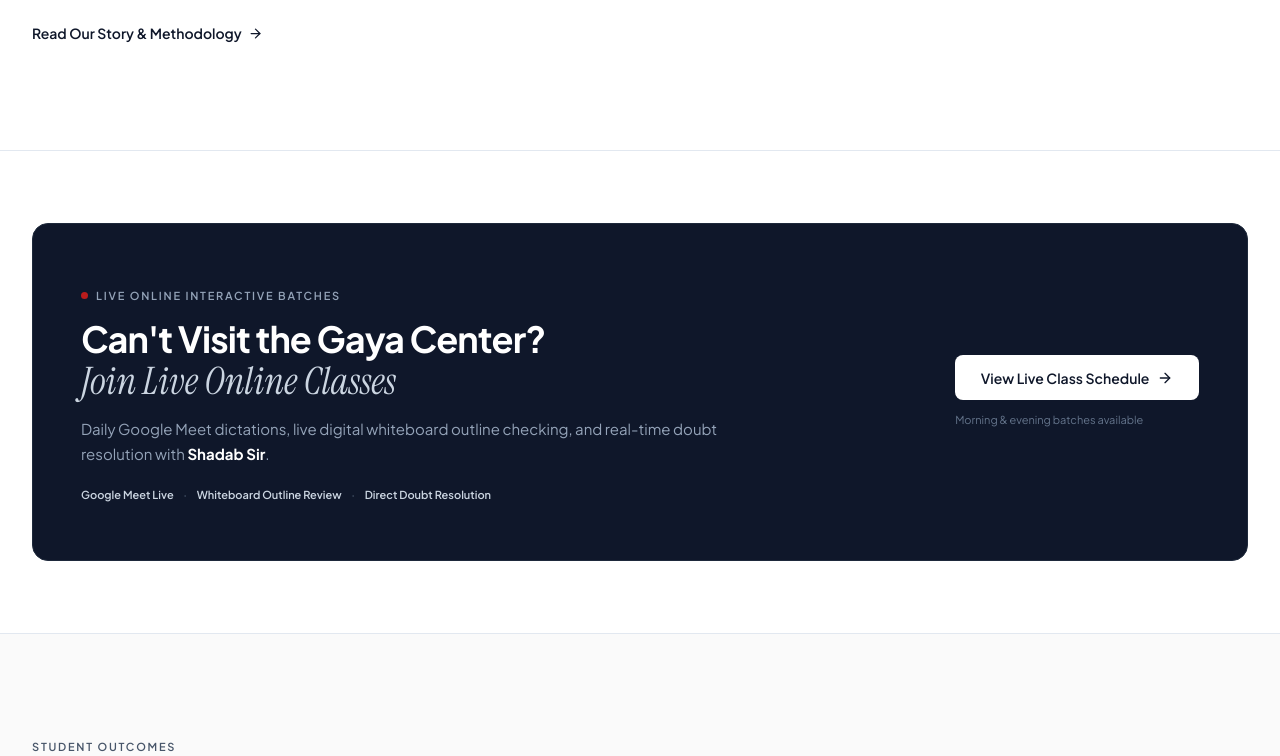
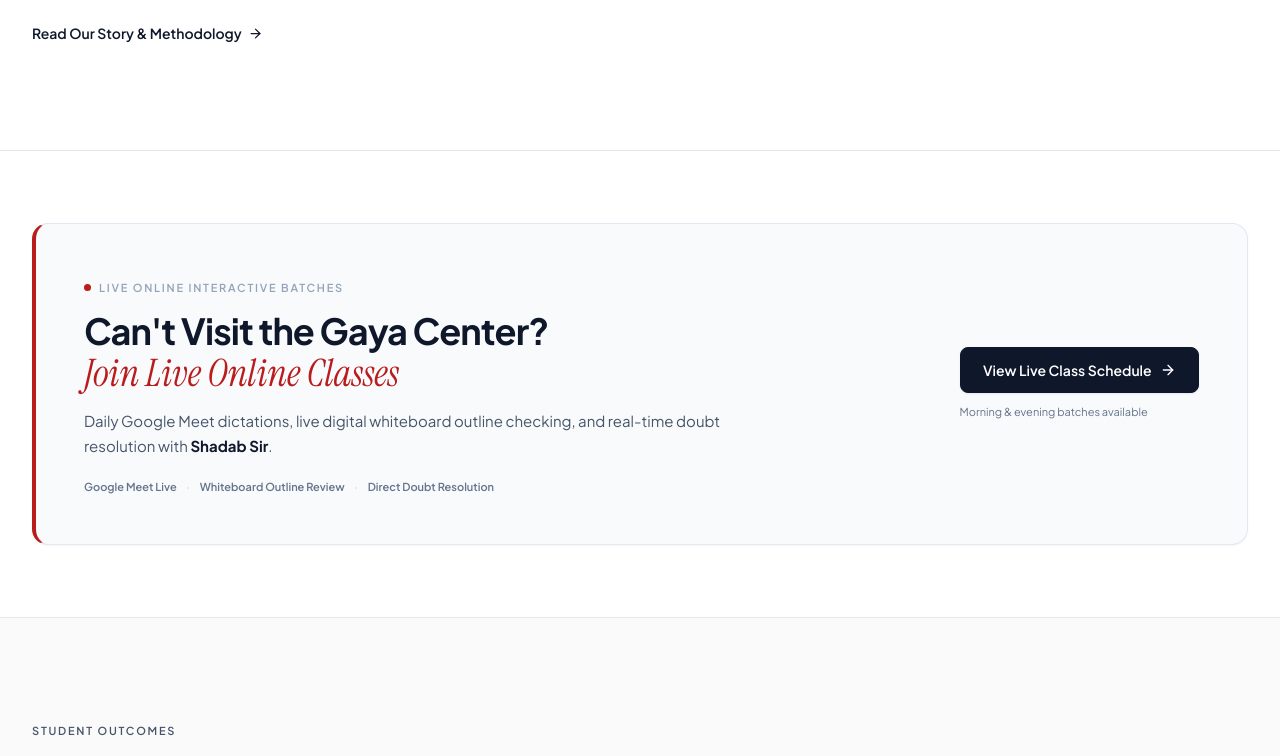
Before and after one commit to codemonkx/shorthandplus, a React (Vite) app: page / in a window 1280 px wide. Shown: the part 2728-3484 px from the top of the page. Built offline with nearby package versions, Linux system fonts and the light colour scheme; no server answers.

Commit message:
feat(home): replace heavy dark CTA sections with light tonal editorial surfaces and soften active tab outlines

```diff
--- a/src/landing-redesign.css
+++ b/src/landing-redesign.css
@@ -530,8 +530,16 @@
 }
 
 .sp-engine-tab-card.active {
-  border-left-color: var(--sp-crimson);
-  background-color: #FAFAFA;
+  background-color: #FFFFFF !important;
+  border: 1px solid #E2E8F0 !important;
+  border-left: 3px solid #B91C1C !important;
+  border-radius: 8px !important;
+  box-shadow: 0 4px 16px rgba(15, 23, 42, 0.04) !important;
+}
+
+.sp-engine-tab-card.inactive {
+  background-color: transparent !important;
+  border-left: 3px solid transparent !important;
 }
 
 .sp-engine-tab-head {
@@ -1253,14 +1261,16 @@
 
 .sp-live-banner-card {
   position: relative;
-  background-color: var(--sp-bg-ink);
-  border: 1px solid #1E293B;
+  background-color: #F8FAFC !important;
+  border: 1px solid #E2E8F0 !important;
+  border-left: 4px solid #B91C1C !important;
   border-radius: 16px;
   padding: 2.5rem 1.75rem;
   display: flex;
   flex-direction: column;
   gap: 2rem;
   text-align: left;
+  box-shadow: 0 1px 3px rgba(15, 23, 42, 0.04) !important;
 }
 
 @media (min-width: 1024px) {
@@ -1268,7 +1278,7 @@
     flex-direction: row;
     align-items: center;
     justify-content: space-between;
-    padding: 3.5rem 3rem;
+    padding: 3rem 3rem;
   }
 }
 
@@ -1293,13 +1303,14 @@
 
 .sp-live-headline {
   margin: 0 0 0.85rem;
+  color: #0F172A !important;
 }
 
 .sp-live-serif-accent {
   font-family: var(--sp-font-serif);
   font-style: italic;
   font-weight: 400;
-  color: #CBD5E1;
+  color: #B91C1C !important;
   letter-spacing: normal;
   font-size: 1.05em;
   white-space: nowrap;
@@ -1307,10 +1318,11 @@
 
 .sp-live-body {
   margin: 0 0 1.25rem;
+  color: #475569 !important;
 }
 
 .sp-live-body strong {
-  color: #FFFFFF;
+  color: #0F172A !important;
 }
 
 .sp-live-features-strip {
@@ -1321,11 +1333,11 @@
   font-family: var(--sp-font-sans);
   font-size: 11px;
   font-weight: 600;
-  color: #94A3B8;
+  color: #64748B !important;
 }
 
 .sp-live-feat-divider {
-  color: #475569;
+  color: #CBD5E1 !important;
 }
 
 .sp-live-action-col {
@@ -1334,24 +1346,6 @@
   align-items: flex-start;
   gap: 0.65rem;
   flex-shrink: 0;
-}
-
-.sp-live-btn-white {
-  display: inline-flex;
-  align-items: center;
-  justify-content: center;
-  gap: 0.5rem;
-  background-color: #FFFFFF;
-  color: var(--sp-bg-ink);
-  border: none;
-  border-radius: 8px;
-  padding: 0.85rem 1.6rem;
-  cursor: pointer;
-  transition: all 0.2s ease;
-}
-
-.sp-live-btn-white:hover {
-  background-color: #F1F5F9;
 }
 
 .sp-live-caption {
@@ -3836,16 +3830,17 @@
 
 /* Mid-page banner features strip */
 .sp-live-features-strip {
-  color: #CBD5E1 !important; /* text-slate-300 */
+  color: #64748B !important; /* text-slate-500 */
 }
 
 .sp-live-feat-item {
-  color: #CBD5E1 !important; /* text-slate-300 */
-}
-
-/* Section 8: Final High-Impact Conversion Band */
+  color: #64748B !important; /* text-slate-500 */
+}
+
+/* Section 8: Refined Light Closing Conversion Band */
 .sp-closing-cta-section {
-  background-color: #0F172A !important;
+  background-color: #F4F6F8 !important;
+  border-top: 1px solid #E2E8F0 !important;
   padding: 4.5rem 1.5rem !important;
   text-align: center !important;
   width: 100% !important;
@@ -3864,7 +3859,7 @@
   font-size: clamp(1.875rem, 3.5vw, 2.5rem) !important;
   font-weight: 700 !important;
   letter-spacing: -0.025em !important;
-  color: #FFFFFF !important;
+  color: #0F172A !important;
   margin: 0 0 0.75rem !important;
   line-height: 1.2 !important;
 }
@@ -3873,7 +3868,7 @@
   font-family: var(--sp-font-sans) !important;
   font-size: 1rem !important;
   line-height: 1.6 !important;
-  color: #CBD5E1 !important;
+  color: #475569 !important;
   margin: 0 0 2rem !important;
   max-width: 38rem !important;
 }
--- a/src/views/LandingPage.jsx
+++ b/src/views/LandingPage.jsx
@@ -698,34 +698,38 @@ export default function LandingPage({
       </section>
 
       {/* =========================================================================
-          SECTION 5: HIGH-CONTRAST LIVE ONLINE CLASSES BANNER (bg-white)
+          SECTION 5: REFINED LIGHT EDITORIAL LIVE ONLINE CLASSES BANNER
           ========================================================================= */}
       <section className="sp-live-banner-section">
         <div className="sp-container">
-          <div className="sp-live-banner-card">
+          <div className="sp-live-banner-card bg-[#F8FAFC] border border-slate-200 border-l-4 border-l-[#B91C1C] rounded-2xl p-8 md:p-12">
 
             {/* Left Content Column */}
             <div className="sp-live-content-col">
               <div className="sp-live-eyebrow">
-                <span className="sp-live-static-dot" />
-                <span>LIVE ONLINE INTERACTIVE BATCHES</span>
+                <span className="sp-live-static-dot" style={{ backgroundColor: '#B91C1C' }} />
+                <span className="text-[11px] font-semibold uppercase tracking-[0.16em] text-slate-600">
+                  LIVE ONLINE INTERACTIVE BATCHES
+                </span>
               </div>
 
-              <h2 className="sp-live-headline">
+              <h2 className="sp-live-headline text-slate-900">
                 Can't Visit the Gaya Center?{' '}
-                <span className="sp-live-serif-accent whitespace-nowrap">Join Live Online Classes</span>
+                <span className="sp-live-serif-accent font-serif italic font-normal text-[#B91C1C] whitespace-nowrap">
+                  Join Live Online Classes
+                </span>
               </h2>
 
-              <p className="sp-live-body">
-                Daily Google Meet dictations, live digital whiteboard outline checking, and real-time doubt resolution with <strong>Shadab Sir</strong>.
+              <p className="sp-live-body text-slate-600">
+                Daily Google Meet dictations, live digital whiteboard outline checking, and real-time doubt resolution with <strong className="text-slate-900">Shadab Sir</strong>.
               </p>
 
-              <div className="sp-live-features-strip text-slate-300">
-                <span className="sp-live-feat-item">Google Meet Live</span>
-                <span className="sp-live-feat-divider">&middot;</span>
-                <span className="sp-live-feat-item">Whiteboard Outline Review</span>
-                <span className="sp-live-feat-divider">&middot;</span>
-                <span className="sp-live-feat-item">Direct Doubt Resolution</span>
+              <div className="sp-live-features-strip text-slate-500">
+                <span className="sp-live-feat-item text-slate-500">Google Meet Live</span>
+                <span className="sp-live-feat-divider text-slate-300">&middot;</span>
+                <span className="sp-live-feat-item text-slate-500">Whiteboard Outline Review</span>
+                <span className="sp-live-feat-divider text-slate-300">&middot;</span>
+                <span className="sp-live-feat-item text-slate-500">Direct Doubt Resolution</span>
               </div>
             </div>
 
@@ -733,7 +737,7 @@ export default function LandingPage({
             <div className="sp-live-action-col">
               <button
                 type="button"
-                className="sp-live-btn-white"
+                className="sp-btn-ink-primary bg-slate-900 text-white hover:bg-slate-800 px-6 py-3.5 rounded-lg text-sm font-semibold"
                 onClick={() => {
                   if (setCurrentTab) setCurrentTab('batches');
                 }}
@@ -741,7 +745,7 @@ export default function LandingPage({
                 <span>View Live Class Schedule</span>
                 <ArrowRight size={16} />
               </button>
-              <span className="sp-live-caption">
+              <span className="sp-live-caption text-slate-500 text-xs">
                 Morning &amp; evening batches available
               </span>
             </div>
@@ -968,27 +972,32 @@ export default function LandingPage({
       </section>
 
       {/* =========================================================================
-          SECTION 8: FINAL HIGH-IMPACT CONVERSION BAND (bg-[#0F172A])
+          SECTION 8: REFINED LIGHT CLOSING CONVERSION BAND (bg-[#F4F6F8])
           ========================================================================= */}
-      <section className="sp-closing-cta-section">
-        <div className="sp-closing-cta-container">
-          <h2 className="sp-closing-cta-h2">
-            Ready to Build Exam-Hall Speed?
+      <section className="sp-closing-cta-section bg-[#F4F6F8] border-t border-slate-200 py-16 lg:py-20 text-center px-6">
+        <div className="sp-closing-cta-container max-w-xl mx-auto">
+          <span className="text-[11px] font-semibold uppercase tracking-[0.16em] text-slate-500 mb-3 block">
+            GET STARTED TODAY
+          </span>
+          <h2 className="sp-closing-cta-h2 text-3xl lg:text-4xl font-bold tracking-tight text-slate-900">
+            Ready to Build{' '}
+            <span className="font-serif italic font-normal text-[#B91C1C]">Exam-Hall</span>{' '}
+            Speed?
           </h2>
-          <p className="sp-closing-cta-sub">
+          <p className="sp-closing-cta-sub mt-3 text-base text-slate-600 max-w-xl mx-auto">
             Take a free calibrated audio dictation test online or visit our Gaya College More center for 3 free demo classes.
           </p>
-          <div className="sp-closing-cta-buttons">
+          <div className="sp-closing-cta-buttons mt-8 flex flex-wrap items-center justify-center gap-3">
             <button
               type="button"
-              className="sp-btn-white-solid"
+              className="sp-btn-ink-primary bg-slate-900 text-white hover:bg-slate-800 px-6 py-3.5 rounded-lg text-sm font-semibold"
               onClick={handleStartTests}
             >
               <span>Start Free Dictation Test &rarr;</span>
             </button>
             <button
               type="button"
-              className="sp-btn-dark-outline"
+              className="sp-btn-white-secondary bg-white border border-slate-300 text-slate-900 hover:bg-slate-50 px-6 py-3.5 rounded-lg text-sm font-semibold"
               onClick={handleExploreCourses}
             >
               <span>Explore All Courses</span>
```
